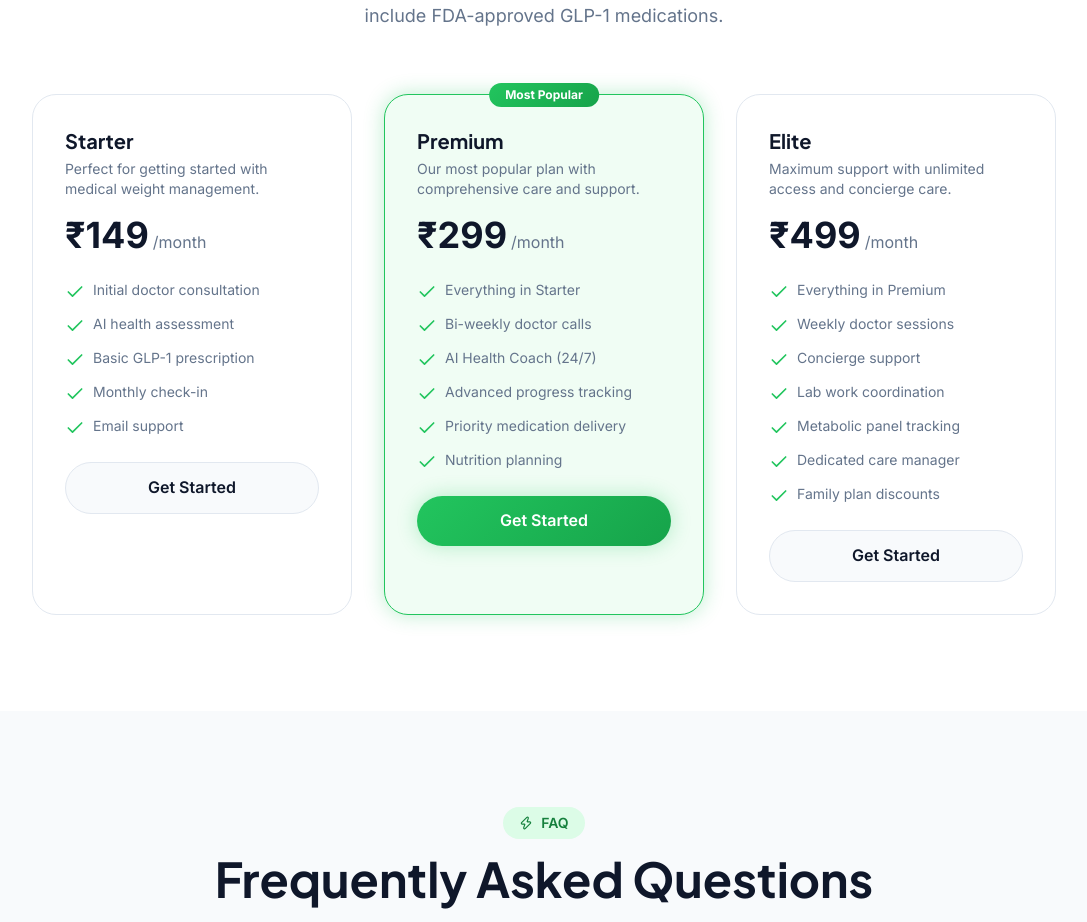
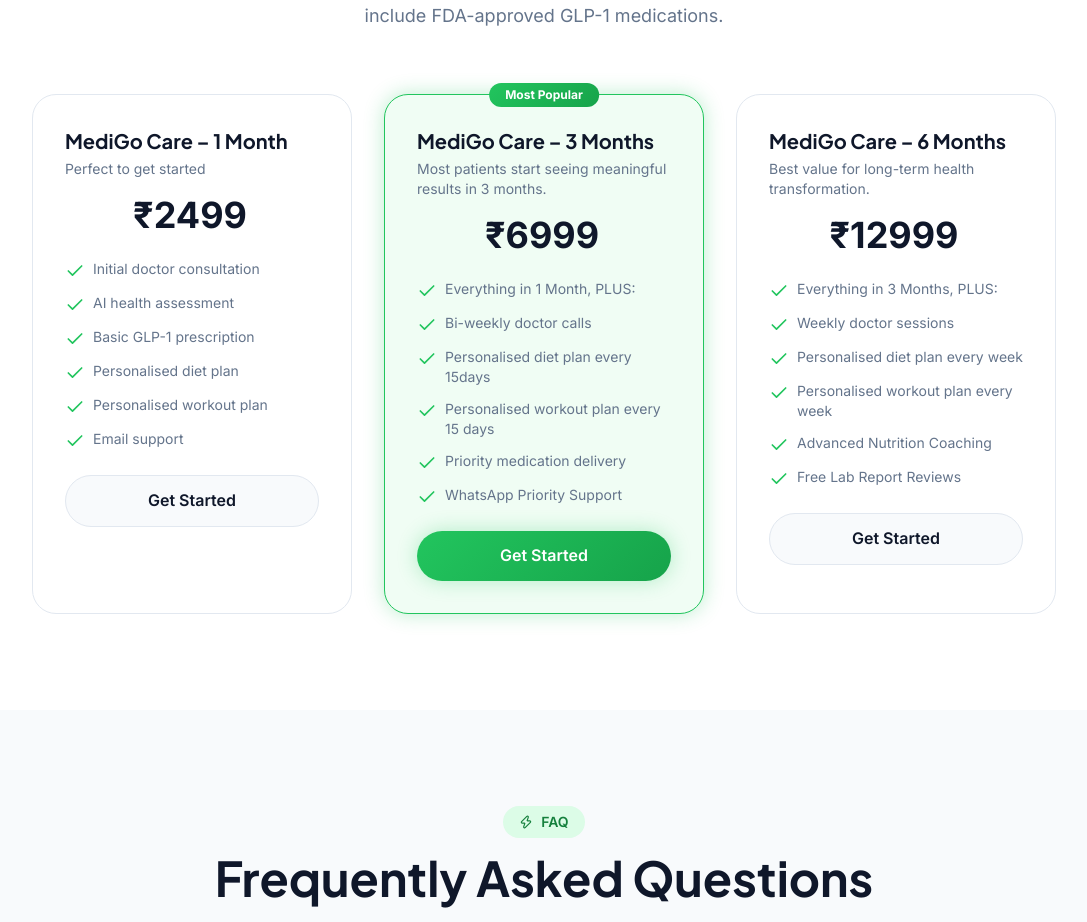
Before and after one commit to TanujGamerHP/Medigo, a Next.js app in the folder medigo/: page / in a window 1280 px wide. Shown: the part 9062-9984 px from the top of the page, without its empty margins (96-1183 px from the left). Built offline with nearby package versions, Linux system fonts and the light colour scheme; no server answers.

Commit message:
Update pricing features for personalised diet and workout plans

```diff
--- a/medigo/src/app/page.tsx
+++ b/medigo/src/app/page.tsx
@@ -1023,47 +1023,47 @@
 function PricingPreview() {
   const plans = [
     {
-      name: "Starter",
-      price: 149,
-      period: "/month",
-      description: "Perfect for getting started with medical weight management.",
+      name: "MediGo Care – 1 Month",
+      price: 2499,
+      period: "",
+      description: "Perfect to get started",
       features: [
         "Initial doctor consultation",
         "AI health assessment",
         "Basic GLP-1 prescription",
-        "Monthly check-in",
+        "Personalised diet plan",
+        "Personalised workout plan",
         "Email support",
       ],
       popular: false,
     },
     {
-      name: "Premium",
-      price: 299,
-      period: "/month",
-      description: "Our most popular plan with comprehensive care and support.",
+      name: "MediGo Care – 3 Months",
+      price: 6999,
+      period: "",
+      description: "Most patients start seeing meaningful results in 3 months.",
       features: [
-        "Everything in Starter",
+        "Everything in 1 Month, PLUS:",
         "Bi-weekly doctor calls",
-        "AI Health Coach (24/7)",
-        "Advanced progress tracking",
+        "Personalised diet plan every 15days",
+        "Personalised workout plan every 15 days",
         "Priority medication delivery",
-        "Nutrition planning",
+        "WhatsApp Priority Support",
       ],
       popular: true,
     },
     {
-      name: "Elite",
-      price: 499,
-      period: "/month",
-      description: "Maximum support with unlimited access and concierge care.",
+      name: "MediGo Care – 6 Months",
+      price: 12999,
+      period: "",
+      description: "Best value for long-term health transformation.",
       features: [
-        "Everything in Premium",
+        "Everything in 3 Months, PLUS:",
         "Weekly doctor sessions",
-        "Concierge support",
-        "Lab work coordination",
-        "Metabolic panel tracking",
-        "Dedicated care manager",
-        "Family plan discounts",
+        "Personalised diet plan every week",
+        "Personalised workout plan every week",
+        "Advanced Nutrition Coaching",
+        "Free Lab Report Reviews",
       ],
       popular: false,
     },
@@ -1105,7 +1105,7 @@
                 {plan.description}
               </p>
 
-              <div className="mt-4 flex items-baseline">
+              <div className="mt-4 flex items-baseline justify-center">
                 <span className="text-4xl font-bold text-text-primary">
                   ₹{plan.price}
                 </span>
--- a/medigo/src/app/pricing/page.tsx
+++ b/medigo/src/app/pricing/page.tsx
@@ -33,6 +33,8 @@
       "Digital Prescription",
       "Patient Dashboard",
       "Weight & BMI Tracking",
+      "Personalised diet plan",
+      "Personalised workout plan",
       "Email Support",
     ],
     popular: false,
@@ -49,8 +51,8 @@
       "3 Months Continuous Doctor Care",
       "Monthly Doctor Follow-ups",
       "Unlimited AI Progress Check-ins",
-      "Personalized Diet Plan",
-      "Personalized Exercise Plan",
+      "Personalised diet plan every 15days",
+      "Personalised workout plan every 15 days",
       "WhatsApp Priority Support",
       "Prescription Renewals",
       "Priority Appointment Booking",
@@ -72,6 +74,8 @@
       "Dedicated Care Coordinator",
       "Weekly Progress Reviews",
       "Unlimited Doctor Follow-up Messages",
+      "Personalised diet plan every week",
+      "Personalised workout plan every week",
       "Advanced Nutrition Coaching",
       "Lifestyle Coaching",
       "Free Lab Report Reviews",
@@ -92,8 +96,8 @@
   { name: "Personalized Treatment", month1: true, month3: true, month6: true },
   { name: "Progress Tracking", month1: true, month3: true, month6: true },
   { name: "Monthly Follow-ups", month1: false, month3: true, month6: true },
-  { name: "Diet Plan", month1: false, month3: true, month6: true },
-  { name: "Exercise Plan", month1: false, month3: true, month6: true },
+  { name: "Personalised Diet Plan", month1: true, month3: true, month6: true },
+  { name: "Personalised Workout Plan", month1: true, month3: true, month6: true },
   { name: "WhatsApp Support", month1: false, month3: true, month6: true },
   { name: "Priority Appointments", month1: false, month3: true, month6: true },
   { name: "Weekly Progress Review", month1: false, month3: false, month6: true },
```
